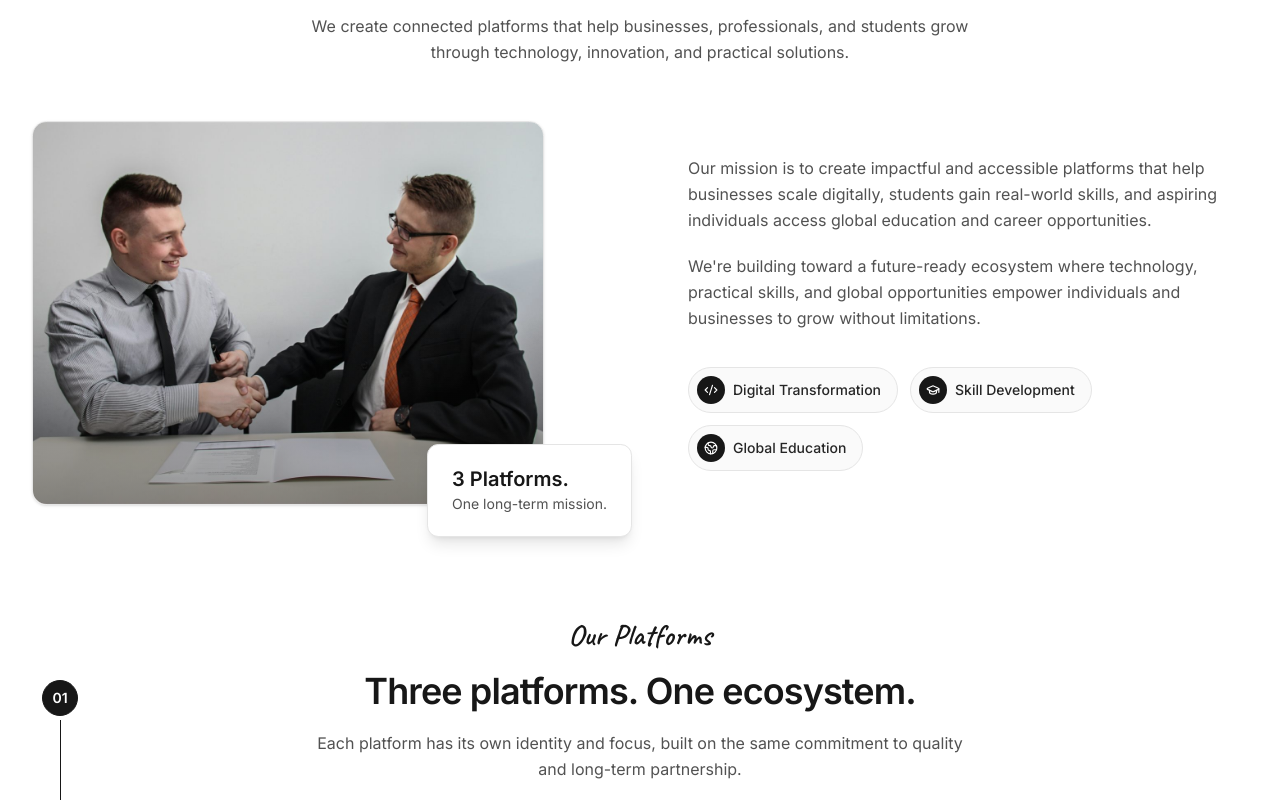
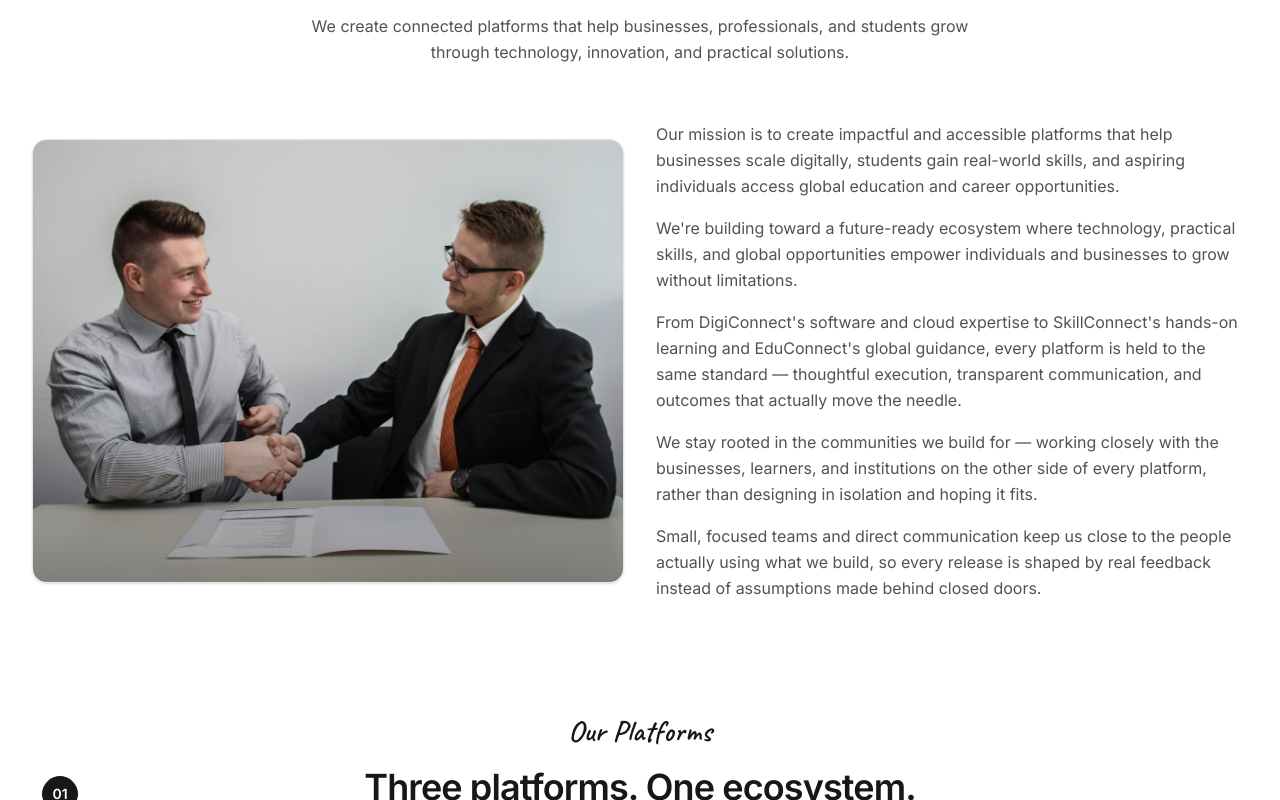
Before and after one commit to LeelaMohan217/J-Monk-Devops, a React (Vite) app: page / in a window 1280 px wide. Shown: the part 1340-2140 px from the top of the page. Built offline with nearby package versions, Linux system fonts and the light colour scheme.

Commit message:
Refine capabilities bento grid and expand intro section copy

```diff
--- a/src/pages/home/CapabilitiesSection.jsx
+++ b/src/pages/home/CapabilitiesSection.jsx
@@ -5,12 +5,8 @@ import { capabilities } from "./data";
 import SectionHeading from "./SectionHeading";
 import { DotPattern } from "../../components/ui/dot-pattern";
 
-const IllustrationFrame = ({ children, large }) => (
-  <div
-    className={`relative rounded-xl border border-neutral-100 bg-neutral-50 overflow-hidden ${
-      large ? "h-64" : "h-44"
-    }`}
-  >
+const IllustrationFrame = ({ children }) => (
+  <div className="relative flex-1 rounded-xl border border-neutral-100 bg-neutral-50 overflow-hidden">
     <DotPattern
       width={18}
       height={18}
@@ -140,12 +136,12 @@ const RoadmapIllustration = ({ Icon }) => {
   );
 };
 
-const BentoCard = ({ capability, children, large }) => (
+const BentoCard = ({ capability, children, large, span }) => (
   <motion.div
     variants={fadeIn("up", 0.1)}
-    className={`flex flex-col gap-5 rounded-2xl border border-neutral-200 bg-white ${
+    className={`flex h-[414px] flex-col gap-5 rounded-2xl border border-neutral-200 bg-white ${
       large ? "p-7" : "p-6"
-    }`}
+    } ${span || ""}`}
   >
     <div className="flex flex-col gap-1.5">
       <h3 className={`font-semibold text-neutral-900 ${large ? "text-lg" : "text-base"}`}>
@@ -153,7 +149,7 @@ const BentoCard = ({ capability, children, large }) => (
       </h3>
       <p className="text-sm text-neutral-600 leading-relaxed">{capability.description}</p>
     </div>
-    <IllustrationFrame large={large}>{children}</IllustrationFrame>
+    <IllustrationFrame>{children}</IllustrationFrame>
   </motion.div>
 );
 
@@ -169,18 +165,18 @@ const CapabilitiesSection = () => {
           description="The core services behind every engagement — from first prototype to long-term operational support."
         />
 
-        <div className="flex flex-col gap-6">
+        <div className="flex flex-col gap-2">
           <motion.div
             variants={stagger}
             initial="hidden"
             whileInView="show"
             viewport={{ once: true, amount: 0.2 }}
-            className="grid md:grid-cols-2 gap-6"
+            className="grid lg:grid-cols-9 gap-2"
           >
-            <BentoCard capability={saas} large>
+            <BentoCard capability={saas} large span="lg:col-span-6">
               <PipelineIllustration />
             </BentoCard>
-            <BentoCard capability={cloud} large>
+            <BentoCard capability={cloud} large span="lg:col-span-3">
               <PulseRingsIllustration Icon={cloud.icon} />
             </BentoCard>
           </motion.div>
@@ -190,7 +186,7 @@ const CapabilitiesSection = () => {
             initial="hidden"
             whileInView="show"
             viewport={{ once: true, amount: 0.2 }}
-            className="grid sm:grid-cols-2 lg:grid-cols-3 gap-6"
+            className="grid sm:grid-cols-2 lg:grid-cols-3 gap-2"
           >
             <BentoCard capability={devops}>
               <AutomationListIllustration />
--- a/src/pages/home/IntroSection.jsx
+++ b/src/pages/home/IntroSection.jsx
@@ -1,15 +1,8 @@
 import { motion } from "framer-motion";
-import { Code2, GraduationCap, Globe2 } from "lucide-react";
 import { fadeIn, stagger } from "../../shared/variants";
 import ImageVisual from "./components/ImageVisual";
 import { homeImages } from "./images";
 import SectionHeading from "./SectionHeading";
-
-const pillars = [
-  { icon: Code2, title: "Digital Transformation" },
-  { icon: GraduationCap, title: "Skill Development" },
-  { icon: Globe2, title: "Global Education" },
-];
 
 const IntroSection = () => {
   return (
@@ -24,36 +17,20 @@ const IntroSection = () => {
           description="We create connected platforms that help businesses, professionals, and students grow through technology, innovation, and practical solutions."
         />
 
-        <div className="grid items-center gap-16 lg:grid-cols-2 xl:gap-24">
+        <div className="grid items-center gap-8 lg:grid-cols-2">
           {/* Image */}
           <motion.div
             initial="hidden"
             whileInView="show"
             viewport={{ once: true, amount: 0.3 }}
             variants={fadeIn("right", 0.1)}
-            className="relative order-2 lg:order-1"
+            className="order-1"
           >
             <ImageVisual
               src={homeImages.introGrowth}
               alt="Professionals collaborating to represent digital growth"
               aspect="aspect-4/3"
-              className="max-w-lg"
             />
-
-            <motion.div
-              initial={{ opacity: 0, y: 20 }}
-              whileInView={{ opacity: 1, y: 0 }}
-              viewport={{ once: true, amount: 0.4 }}
-              transition={{ duration: 0.6, delay: 0.4 }}
-              className="absolute -bottom-8 -right-4 hidden max-w-60 rounded-xl border border-neutral-200 bg-white px-6 py-5 shadow-lg sm:flex md:-right-10"
-            >
-              <p className="text-sm leading-relaxed text-neutral-600">
-                <span className="block text-xl font-semibold text-neutral-900">
-                  3 Platforms.
-                </span>
-                One long-term mission.
-              </p>
-            </motion.div>
           </motion.div>
 
           {/* Content */}
@@ -62,7 +39,7 @@ const IntroSection = () => {
             initial="hidden"
             whileInView="show"
             viewport={{ once: true, amount: 0.4 }}
-            className="order-1 flex flex-col gap-5 lg:order-2"
+            className="order-2 flex flex-col gap-4"
           >
             <motion.p
               variants={fadeIn("up", 0.1)}
@@ -83,25 +60,36 @@ const IntroSection = () => {
               individuals and businesses to grow without limitations.
             </motion.p>
 
-            <motion.div
+            <motion.p
               variants={fadeIn("up", 0.3)}
-              className="mt-4 flex flex-wrap gap-3"
+              className="text-sm leading-relaxed text-neutral-600 md:text-base"
             >
-              {pillars.map((pillar) => (
-                <div
-                  key={pillar.title}
-                  className="flex items-center gap-2 rounded-full border border-neutral-200 bg-neutral-50 py-2 pl-2 pr-4 transition-colors hover:border-neutral-300 hover:bg-neutral-100"
-                >
-                  <div className="flex h-7 w-7 shrink-0 items-center justify-center rounded-full bg-neutral-900 text-white">
-                    <pillar.icon className="h-3.5 w-3.5" />
-                  </div>
+              From DigiConnect&apos;s software and cloud expertise to
+              SkillConnect&apos;s hands-on learning and EduConnect&apos;s
+              global guidance, every platform is held to the same standard —
+              thoughtful execution, transparent communication, and outcomes
+              that actually move the needle.
+            </motion.p>
 
-                  <span className="text-sm font-medium text-neutral-800">
-                    {pillar.title}
-                  </span>
-                </div>
-              ))}
-            </motion.div>
+            <motion.p
+              variants={fadeIn("up", 0.4)}
+              className="text-sm leading-relaxed text-neutral-600 md:text-base"
+            >
+              We stay rooted in the communities we build for — working closely
+              with the businesses, learners, and institutions on the other
+              side of every platform, rather than designing in isolation and
+              hoping it fits.
+            </motion.p>
+
+            <motion.p
+              variants={fadeIn("up", 0.5)}
+              className="text-sm leading-relaxed text-neutral-600 md:text-base"
+            >
+              Small, focused teams and direct communication keep us close to
+              the people actually using what we build, so every release is
+              shaped by real feedback instead of assumptions made behind
+              closed doors.
+            </motion.p>
           </motion.div>
         </div>
       </div>
```
